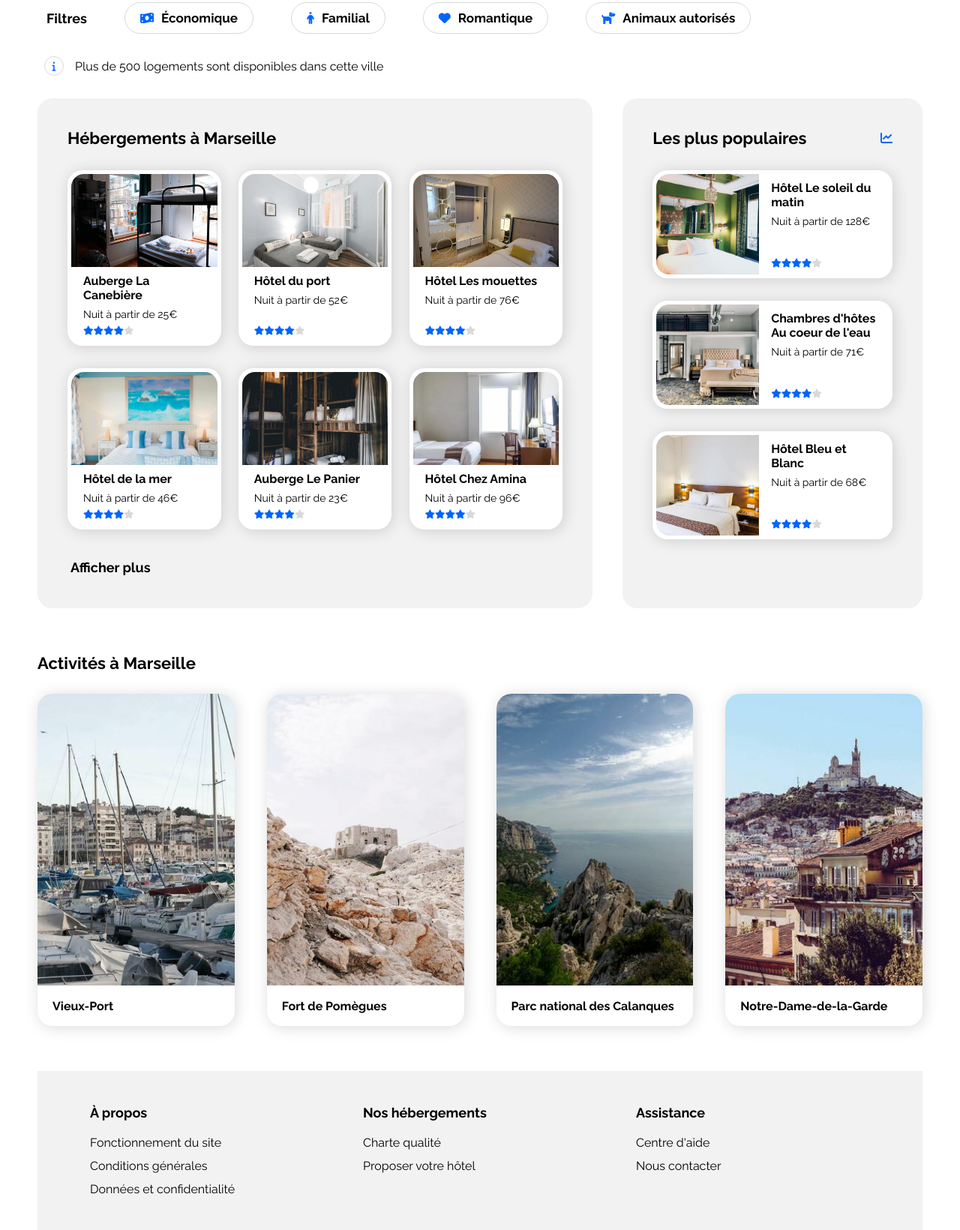
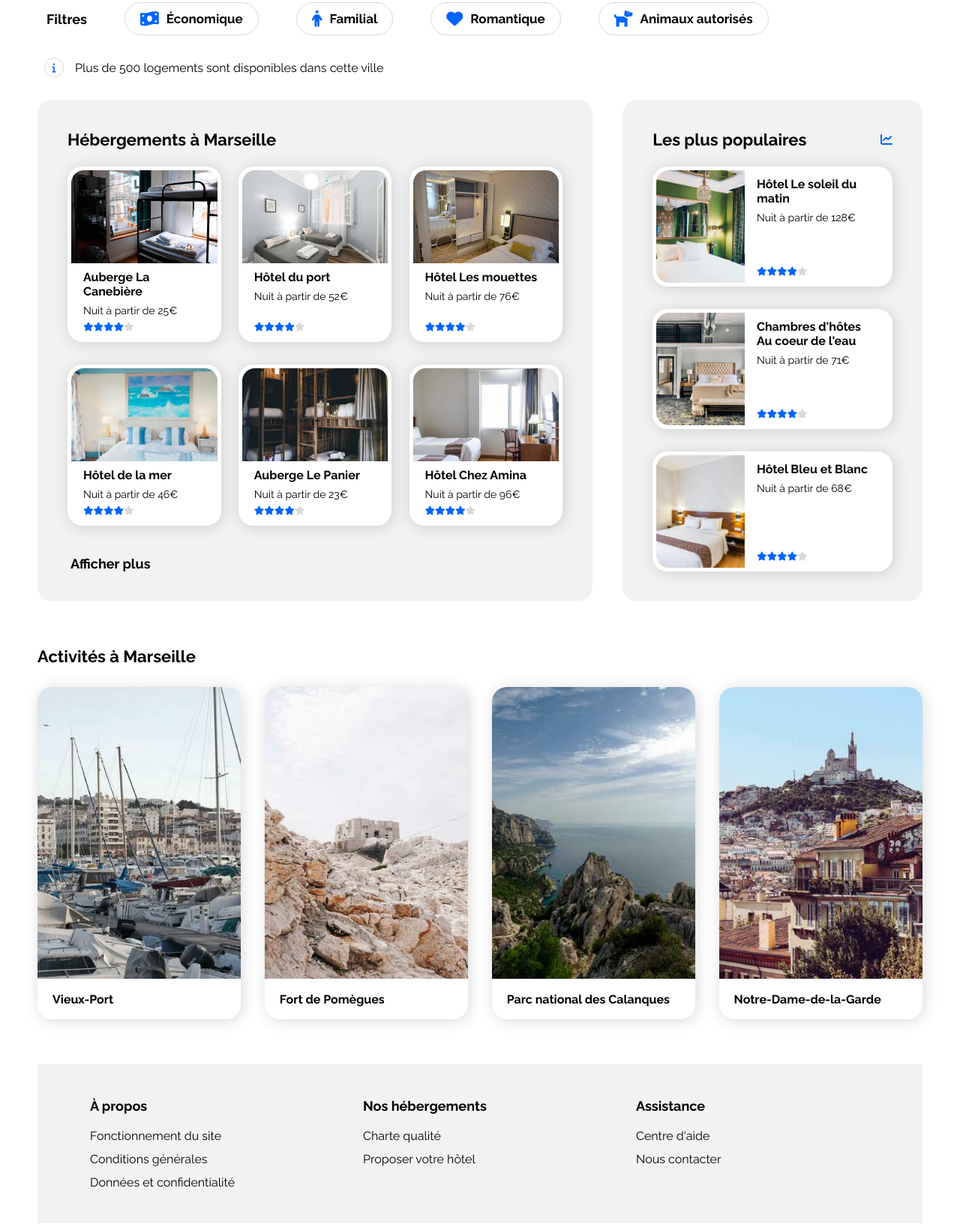
Before and after one commit to robinmaxime/OCProject2, a plain HTML site: page index.html in a window 1280 px wide. Shown: the part 263-1903 px from the top of the page at 75% size. Drawn offline with Linux system fonts and the light colour scheme.

Commit message:
Add footer and various changes

```diff
--- a/css/styles.css
+++ b/css/styles.css
@@ -1,3 +1,5 @@
+/* ---------------------- GENERAL --------------------- */
+
 * {
     font-family: "Raleway", sans-serif;
 }
@@ -33,7 +35,6 @@ h3 {
     font-size: 16px;
 }
 
-figure,
 h1,
 h2,
 h3,
@@ -44,7 +45,7 @@ p {
 
 
 
-/* ----------------------HEADER---------------------- */
+/* ---------------------- HEADER ---------------------- */
 
 
 .header {
@@ -81,13 +82,13 @@ p {
 }
 
 
-/* ----------------------MAIN---------------------- */
+/* ---------------------- MAIN ---------------------- */
 
 
-/* ----------------------SEARCH--------------- */
+/* ---------------------- SEARCH -------------------- */
 
 
-/* SEARCH - TITLE */
+/* ---------------- SEARCH - TITLE ------------------ */
 
 
 .search {
@@ -100,7 +101,7 @@ p {
 }
 
 
-/* SEARCH - FORM */
+/* ---------------- SEARCH - FORM ------------------ */
 
 
 .search__form {
@@ -138,10 +139,13 @@ p {
 
 .search__field::placeholder {
     color: black;
+    opacity: 1; /* Firefox applique une transparance au placeholder par défault */
 }
 
 .search__button {
     display: flex;
+    align-items: center;
+    justify-content: center;
     gap: 10px;
     background-color: #0065FC;
     color: white;
@@ -156,17 +160,17 @@ p {
 }
 
 
-/* SEARCH - FILTER */
-
+/* ---------------- SEARCH - FILTER ---------------- */
 
 .search__filter {
     display: flex;
-    align-items: center;
     gap: 50px;
     margin: 30px 0 30px 7px;
 }
 
 .search__label {
+    display: flex;
+    align-items: center;
     font-size: 18px;
     font-weight: 700;
 }
@@ -176,7 +180,7 @@ p {
     align-items: center;
     gap: 10px;
     border: 1px solid #D9D9D9;
-    border-radius: 25px;
+    border-radius: 50px;
     padding: 10px 20px;
 }
 
@@ -190,11 +194,12 @@ p {
 }
 
 .search__capsule i {
+    font-size: 22px;
     color: #0065FC;
 }
 
 
-/* SEARCH - INFO */
+/* ---------------- SEARCH - INFO --------------- */
 
 
 .search__info {
@@ -216,7 +221,7 @@ p {
     color: #0065FC;
 }
 
-/* ----------------------CARD---------------------- */
+/* ---------------------- CARD GENERAL ------------------ */
 
 .card {
     background-color: white;
@@ -224,18 +229,9 @@ p {
     padding: 5px;
     box-shadow: 2px 2px 20px rgba(0, 0, 0, 0.15);
     box-sizing: border-box; /* inclus le padding dans le calcul de la width et de la height*/
-}
-
-.card a {
     display: flex;
     flex-direction: row;
-    width: 100%;
-    height: 100%;
-}
-
-.card--accommodation a,
-.card--activity a {
-    flex-direction: column;
+    flex-grow: 1;
 }
 
 .card__image {
@@ -249,9 +245,7 @@ p {
 }
 
 .card__image--left {
-    height: 100%;
-    width: 137px;
-    min-width: 137px;
+    width: 38%;
     border-radius: 17px 0 0 17px;
 }
 
@@ -283,7 +277,7 @@ p {
 }
 
 
-/* ----------------------MAIN CONTENT (ACCOMMODATION + POPULAR)--------------- */
+/* --------------- MAIN CONTENT (ACCOMMODATION + POPULAR) --------------- */
 
 
 .main-content {
@@ -292,16 +286,8 @@ p {
 }
 
 
-/* ACCOMMODATION + POPULAR */
-
-
 .accommodation,
 .popular {
-    display: flex;
-    flex-wrap: wrap;
-    justify-content: space-between;
-    align-content: flex-start;
-    row-gap: 30px;
     border-radius: 20px;
     background-color: #F2F2F2;
     padding: 40px;
@@ -309,11 +295,20 @@ p {
 
 .accommodation__title,
 .popular__title {
-    width: 100%;
+    margin-bottom: 23px;
+}
+
+.accommodation__cards,
+.popular__cards {
+    display: flex;
+    flex-wrap: wrap;
+    justify-content: space-between;
+    align-content: flex-start;
+    row-gap: 30px;
 }
 
 
-/* ACCOMMODATION */
+/* ------------------ ACCOMMODATION ------------------ */
 
 
 .accommodation {
@@ -323,15 +318,19 @@ p {
 .accommodation__showmore {
     font-weight: 700;
     font-size: 18px;
-    margin: 10px 0 4px 4px;
-    width: 100%;
+    margin: 40px 0 0px 4px;
 }
 
 .card--accommodation {
-    width: 31%;
+    flex-direction: column;
 }
 
-/* POPULAR */
+.accommodation__cards a {
+    width: 31%;
+    display: flex;
+}
+
+/* ------------------- POPULAR --------------------- */
 
 
 .popular {
@@ -348,28 +347,36 @@ p {
     color: #0065FC;
 }
 
+.popular__cards {
+    flex-direction: column;
+}
+
 .card--popular {
-    height: 144px;
+    height: 160px;
     width: 100%;
 }
 
-/* ---------------------- ACTIVITY------------- */
+/* ---------------------- ACTIVITY ---------------- */
 
 .activity {
     display: flex;
     flex-wrap: wrap;
     margin: 60px 0px;
-    column-gap: 43px;
+    justify-content: space-between;
 }
 
 .activity__title {
-    width: 100%;
     margin-bottom: 28px;
+}
+
+.activity__cards {
+    display: flex;
+    justify-content: space-between;
 }
 
 .card--activity {
     padding: 0px;
-    flex: 1 1 0px;
+    flex-direction: column;
 }
 
 .card__image--activity{
@@ -384,8 +391,12 @@ p {
     justify-content: center;
 }
 
+.activity__cards a {
+    display: flex;
+    width: 23%;
+}
 
-/* ----------------------FOOTER-------------------- */
+/* ---------------------- FOOTER -------------------- */
 
 .footer {
     background-color: #F2F2F2;
@@ -411,3 +422,5 @@ p {
     margin: 0;
     gap : 12px;
 }
+
+/* ----------------MEDIA QUERIES TABLETTE -------------- */
--- a/index.html
+++ b/index.html
@@ -18,16 +18,20 @@
             <img class="header__logo" src="/images/logo/Booki.png" alt="logo Booki">
             <nav>
                 <ul class="header__menu">
-                    <li><a class="header__link" href="#hebergement">Hébergements</a></li>
-                    <li><a class="header__link" href="#activites">Activités</a></li>
+                    <li><a class="header__link" href="#accommodation">Hébergements</a></li>
+                    <li><a class="header__link" href="#activity">Activités</a></li>
                 </ul>
             </nav>
         </header>
 
         <main>
+
+
             <section class="search">
+
                 <h1 class="search__title">Trouvez votre hébergement pour des vacances de rêve</h1>
                 <p class="search__subtitle">En plein centre-ville ou en pleine nature</p>
+
                 <form class="search__form" method="get" action="">
                     <label class="search__fieldlabel" for="city"><i class="fa-solid fa-location-dot"></i></label>
                     <input class="search__field" type="text" name="city" id="city" placeholder="Marseille, France" size="20">
@@ -36,8 +40,9 @@
                         <span >Rechercher</span>
                     </button>
                 </form>
+
                 <div class="search__filter">
-                    <span class="search__label">Filtres</span>
+                    <div class="search__label">Filtres</div>
                     <a class="search__capsule" href="#">
                         <i class="fa-solid fa-money-bill-wave"></i>
                         <span>Économique</span>
@@ -55,21 +60,25 @@
                         <span>Animaux autorisés</span>
                     </a>
                 </div>
+
                 <div class="search__info">
                     <i class="fa-solid fa-info"></i>
                     <p>Plus de 500 logements sont disponibles dans cette ville</p>
                 </div>
+
             </section>
 
 
             <div class="main-content">
 
-                <section class="accommodation">
+                <section class="accommodation" id="accommodation">
 
                     <h2 class="accommodation__title">Hébergements à Marseille</h2>
 
+                    <div class="accommodation__cards">
+
+                        <a href="#">
                             <article class="card card--accommodation">
-                        <a href="#">
                                 <img class="card__image card__image--top" src="/images/hebergements/4_small/marcus-loke-WQJvWU_HZFo-unsplash.jpg" alt="photo de la chambre de l'auberge de la Canebière">
                                 <div class="card__caption">
                                     <h3>Auberge La Canebière</h3>
@@ -82,11 +91,10 @@
                                         <i class="card__star card__star--inactive fa-solid fa-star"></i>
                                     </div>
                                 </div>
+                            </article>
                         </a>
-                    </article>
-
+                        <a href="#">
                             <article class="card card--accommodation">
-                        <a href="#">
                                 <img class="card__image card__image--top" src="/images/hebergements/4_small/fred-kleber-gTbaxaVLvsg-unsplash.jpg" alt="photo de la chambre de l'hôtel du port">
                                 <div class="card__caption">
                                     <h3>Hôtel du port</h3>
@@ -99,11 +107,10 @@
                                         <i class="card__star card__star--inactive fa-solid fa-star"></i>
                                     </div>
                                 </div>
+                            </article>
                         </a>
-                    </article>
-
+                        <a href="">
                         <article class="card card--accommodation">
-                        <a href="#">
                             <img class="card__image card__image--top" src="/images/hebergements/4_small/reisetopia-B8WIgxA_PFU-unsplash.jpg" alt="photo de la chambre de l'hôtel Les mouettes">
                             <div class="card__caption">
                                 <h3>Hôtel Les mouettes</h3>
@@ -116,10 +123,10 @@
                                     <i class="card__star card__star--inactive fa-solid fa-star"></i>
                                 </div>
                             </div>
+                        </article>
                         </a>
-                    </article>
+                        <a href="#">
                             <article class="card card--accommodation">
-                        <a href="#">
                                 <img class="card__image card__image--top" src="/images/hebergements/4_small/annie-spratt-Eg1qcIitAuA-unsplash.jpg" alt="photo de la chambre de l'hôtel de la mer">
                                 <div class="card__caption">
                                     <h3>Hôtel de la mer</h3>
@@ -132,10 +139,10 @@
                                         <i class="card__star card__star--inactive fa-solid fa-star"></i>
                                     </div>
                                 </div>
+                            </article>
                         </a>
-                    </article>
+                        <a href="#">
                             <article class="card card--accommodation">
-                        <a href="#">
                                 <img class="card__image card__image--top" src="/images/hebergements/4_small/nicate-lee-kT-ZyaiwBe0-unsplash.jpg" alt="photo de la chambre de l'auberge le panier">
                                 <div class="card__caption">
                                     <h3>Auberge Le Panier</h3>
@@ -148,10 +155,10 @@
                                         <i class="card__star card__star--inactive fa-solid fa-star"></i>
                                     </div>
                                 </div>
+                            </article>
                         </a>
-                    </article>
+                        <a href="#">
                             <article class="card card--accommodation">
-                        <a href="#">
                                 <img class="card__image card__image--top" src="/images/hebergements/4_small/febrian-zakaria-M6S1WvfW68A-unsplash.jpg" alt="photo de la chambre de l'hôtel chez amina">
                                 <div class="card__caption">
                                     <h3>Hôtel Chez Amina</h3>
@@ -164,10 +171,14 @@
                                         <i class="card__star card__star--inactive fa-solid fa-star"></i>
                                     </div>
                                 </div>
+                            </article>
                         </a>
-                    </article>
 
-                    <a class="accommodation__showmore" href="#">Afficher plus</a>
+                    </div>
+
+                    <p class="accommodation__showmore">
+                        <a href="#">Afficher plus</a>
+                    </p>
 
                 </section>
 
@@ -178,8 +189,9 @@
                         <i class="popular__title-icon fa-solid fa-chart-line"></i>
                     </div>
 
+                    <div class="popular__cards">
+                        <a href="#">
                             <article class="card card--popular">
-                        <a href="#">
                                 <img class="card__image card__image--left" src="/images/hebergements/4_small/emile-guillemot-Bj_rcSC5XfE-unsplash.jpg" alt="photo de la chambre de l'hôtel Le soleil du matin">
                                 <div class="card__caption">
                                     <h3>Hôtel Le soleil du matin</h3>
@@ -192,10 +204,10 @@
                                         <i class="card__star card__star--inactive fa-solid fa-star"></i>
                                     </div>
                                 </div>
+                            </article>
                         </a>
-                    </article>
+                        <a href="#">
                             <article class="card card--popular">
-                        <a href="#">
                                 <img class="card__image card__image--left" src="/images/hebergements/4_small/aw-creative-VGs8z60yT2c-unsplash.jpg" alt="photo de la chambre des Chambres d'hôtes Au coeur de l'eau">
                                 <div class="card__caption">
                                     <h3>Chambres d'hôtes Au coeur de l'eau</h3>
@@ -208,10 +220,10 @@
                                         <i class="card__star card__star--inactive fa-solid fa-star"></i>
                                     </div>
                                 </div>
+                            </article>
                         </a>
-                    </article>
+                        <a href="#">
                             <article class="card card--popular">
-                        <a href="#">
                                 <img class="card__image card__image--left" src="/images/hebergements/4_small/febrian-zakaria-sjvU0THccQA-unsplash.jpg" alt="photo de la chambre de l'Hôtel Bleu et Blanc">
                                 <div class="card__caption">
                                     <h3>Hôtel Bleu et Blanc</h3>
@@ -224,55 +236,62 @@
                                         <i class="card__star card__star--inactive fa-solid fa-star"></i>
                                     </div>
                                 </div>
+                            </article>
                         </a>
-                    </article>
+
+                    </div>
 
                 </section>
 
             </div>
 
-            <section class="activity">
+            <section class="activity" id="activity">
 
                 <h2 class="activity__title">Activités à Marseille</h2>
 
+                <div class="activity__cards">
+                    <a href="#">
                         <article class="card card--activity">
-                    <a href="#">
                             <img class="card__image card__image--activity" src="/images/activites/4_small/reno-laithienne-QUgJhdY5Fyk-unsplash.jpg" alt="photo du Vieux-Port de Marseille">
                             <div class="card__caption card__caption--activity">
                                 <h3>Vieux-Port</h3>
                             </div>
+                        </article>
                     </a>
-                </article>
+                    <a href="#">
                         <article class="card card--activity">
-                    <a href="#">
-                        <img class="card__image card__image--activity" src="/images/activites/4_small/paul-hermann-QFTrLdQIRhI-unsplash.jpg" alt="photo du Vieux-Port de Marseille">
+                            <img class="card__image card__image--activity" src="/images/activites/4_small/paul-hermann-QFTrLdQIRhI-unsplash.jpg" alt="photo du Fort de Pomègues">
                             <div class="card__caption card__caption--activity">
                                 <h3>Fort de Pomègues</h3>
                             </div>
+                        </article>
                     </a>
-                </article>
+                    <a href="#">
                         <article class="card card--activity">
-                    <a href="#">
-                        <img class="card__image card__image--activity" src="/images/activites/4_small/kilyan-sockalingum-NR8-cBCN3aI-unsplash.jpg" alt="photo du Vieux-Port de Marseille">
+                            <img class="card__image card__image--activity" src="/images/activites/4_small/kilyan-sockalingum-NR8-cBCN3aI-unsplash.jpg" alt="photo du Parc national des Calanques">
                             <div class="card__caption card__caption--activity">
                                 <h3>Parc national des Calanques</h3>
                             </div>
+                        </article>
                     </a>
-                </article>
+                    <a href="#">
                     <article class="card card--activity">
-                    <a href="#">
-                        <img class="card__image card__image--activity" src="/images/activites/4_small/florian-wehde-xW9e8gdotxI-unsplash.jpg" alt="photo du Vieux-Port de Marseille">
+                        <img class="card__image card__image--activity" src="/images/activites/4_small/florian-wehde-xW9e8gdotxI-unsplash.jpg" alt="photo de Notre-Dame-de-la-Garde">
                         <div class="card__caption card__caption--activity">
                             <h3>Notre-Dame-de-la-Garde</h3>
                         </div>
+                    </article>
                     </a>
-                </article>
+
+                </div>
+
+            </section>
+
+        </main>
 
 
+        <footer class="footer">
 
-            </section>
-        </main>
-        <footer class="footer">
             <section class="footer__section">
                 <h2 class="footer__title">À propos</h2>
                 <ul class="footer__links">
@@ -281,6 +300,7 @@
                     <li><a href="#">Données et confidentialité</a></li>
                 </ul>
             </section>
+
             <section class="footer__section">
                 <h2 class="footer__title">Nos hébergements</h2>
                 <ul class="footer__links">
@@ -288,6 +308,7 @@
                     <li><a href="#">Proposer votre hôtel</a></li>
                 </ul>
             </section>
+
             <section class="footer__section">
                 <h2 class="footer__title">Assistance</h2>
                 <ul class="footer__links">
@@ -297,6 +318,7 @@
             </section>
 
         </footer>
+
     </div>
 </body>
 </html>
```
Lines whose indentation alone changed are shown as unchanged.
